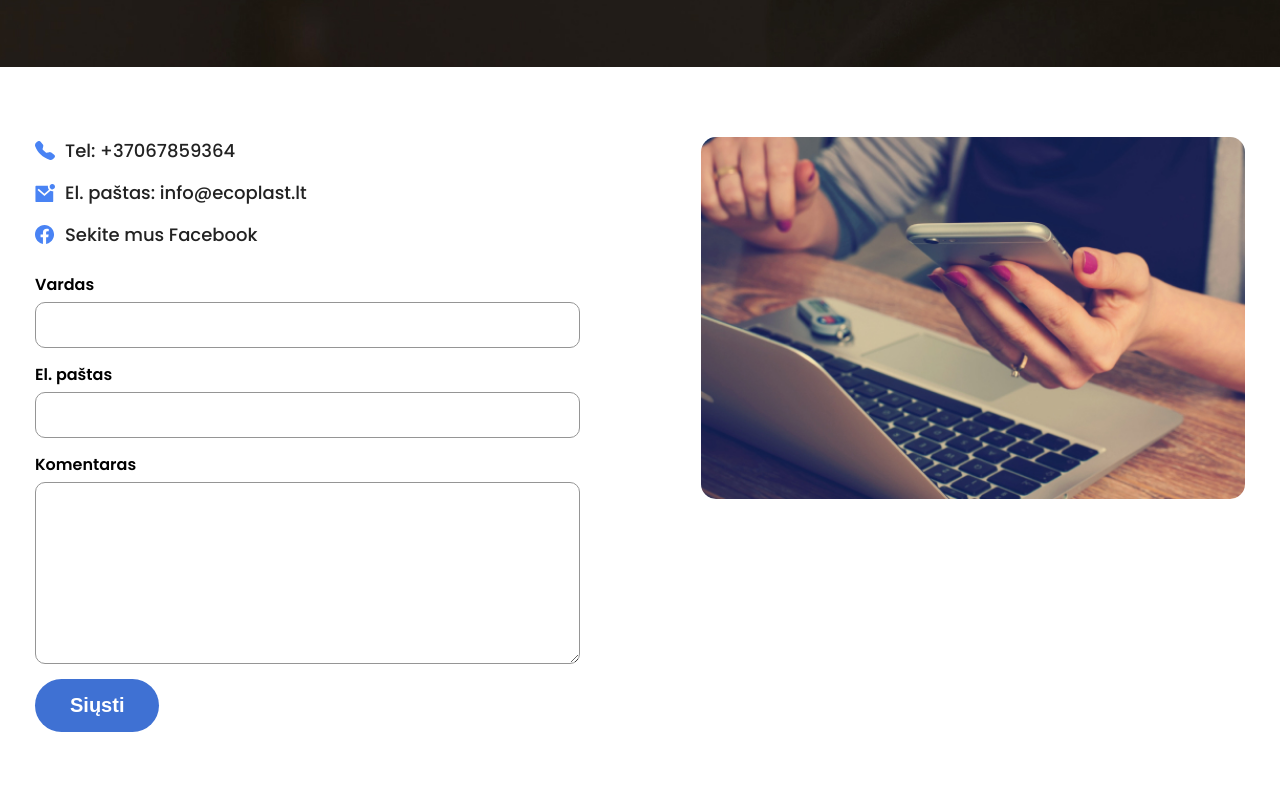
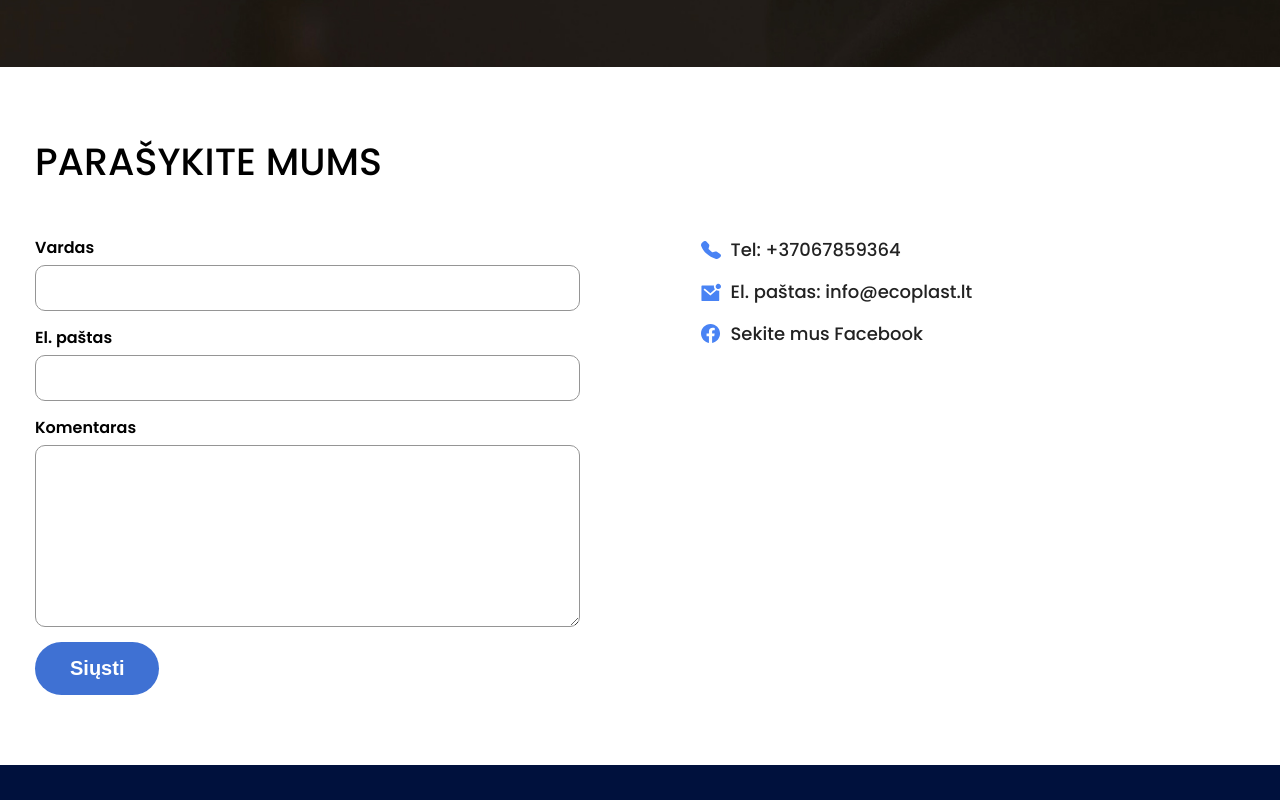
Before and after one commit to mateholik/ecoplast, a website: page contact.html in a window 1280 px wide. Shown: the part 520-1320 px from the top of the page. Drawn offline with nearby package versions, Linux system fonts and the light colour scheme; files that its build step writes are made by us from their sources.

Commit message:
design done

```diff
--- a/contact.html
+++ b/contact.html
@@ -69,9 +69,29 @@
         </div>
       </section>
 
-      <section class="contact">
+      <section class="content">
         <div class="container">
+          <h4>PARAŠYKITE MUMS</h4>
           <div class="row">
+            <div class="col">
+              <form>
+                <div class="input-wrap">
+                  <label for="name">Vardas</label>
+                  <input type="text" id="name" />
+                </div>
+                <div class="input-wrap">
+                  <label for="email">El. paštas</label>
+                  <input type="email" id="email" />
+                </div>
+                <div class="input-wrap">
+                  <label for="message">Komentaras</label>
+                  <textarea name="" id="message" cols="30" rows="10"></textarea>
+                </div>
+                <div class="btn-holder">
+                  <button class="btn">Siųsti</button>
+                </div>
+              </form>
+            </div>
             <div class="col">
               <div class="contacts">
                 <ul>
@@ -95,24 +115,6 @@
                   </li>
                 </ul>
               </div>
-              <div class="input-wrap">
-                <label for="name">Vardas</label>
-                <input type="text" id="name" />
-              </div>
-              <div class="input-wrap">
-                <label for="email">El. paštas</label>
-                <input type="email" id="email" />
-              </div>
-              <div class="input-wrap">
-                <label for="message">Komentaras</label>
-                <textarea name="" id="message" cols="30" rows="10"></textarea>
-              </div>
-              <div class="btn-holder">
-                <button class="btn">Siųsti</button>
-              </div>
-            </div>
-            <div class="col">
-              <img src="./src/img/contact.jpeg" alt="contact" />
             </div>
           </div>
         </div>
--- a/src/css/_catalog.scss
+++ b/src/css/_catalog.scss
@@ -11,7 +11,7 @@
       @include center;
     }
     h1 {
-      font-weight: 700;
+      font-weight: 600;
       font-size: 6.4rem;
       line-height: 8.2rem;
       text-align: center;
--- a/src/css/_contact.scss
+++ b/src/css/_contact.scss
@@ -11,7 +11,7 @@
       @include center;
     }
     h1 {
-      font-weight: 700;
+      font-weight: 600;
       font-size: 6.4rem;
       line-height: 8.2rem;
       text-align: center;
@@ -24,8 +24,26 @@
       }
     }
   }
-  .contact {
+  .content {
     margin-top: 7rem;
+    @include phone {
+      margin-top: 2rem;
+    }
+    h4 {
+      font-weight: 500;
+      font-size: 3.8rem;
+      line-height: 130%;
+      margin-bottom: 5rem;
+      @include phone {
+        display: none;
+      }
+    }
+    form {
+      @include phone {
+        max-width: 50rem;
+        margin: 0 auto;
+      }
+    }
     .contacts {
       margin-bottom: 2.5rem;
       a {
@@ -62,26 +80,6 @@
         &:first-of-type {
           margin-right: 10%;
         }
-        &:last-of-type {
-          @include phone {
-            max-width: 50rem;
-            width: auto;
-            margin: 0 auto;
-            margin-bottom: 2rem;
-          }
-          @media (max-width: 500px) {
-            margin: 0 -1.5rem;
-            border-radius: 0;
-            margin-bottom: 2rem;
-          }
-          img {
-            border-radius: 1.5rem;
-            overflow: hidden;
-            @media (max-width: 500px) {
-              border-radius: 0;
-            }
-          }
-        }
       }
       .btn-holder {
         @include phone {
--- a/src/css/_global.scss
+++ b/src/css/_global.scss
@@ -203,6 +203,7 @@ header {
     display: none;
     @include phone {
       display: block;
+      padding: 0;
     }
   }
   nav.desktop {
@@ -327,12 +328,15 @@ footer {
 }
 
 .copyryght {
-  padding: 30px 0;
+  padding: 3rem 0;
   background: #000c2d;
   margin-bottom: 0;
   p {
-    font-size: 16px;
+    font-size: 1.6rem;
     color: #ffffff;
     text-align: center;
+    @include phone {
+      font-size: 1.2rem;
+    }
   }
 }
--- a/src/css/_use-case.scss
+++ b/src/css/_use-case.scss
@@ -11,7 +11,7 @@
       @include center;
     }
     h1 {
-      font-weight: 700;
+      font-weight: 600;
       font-size: 6.4rem;
       line-height: 8.2rem;
       text-align: center;
@@ -39,7 +39,8 @@
     margin: 0;
     padding: 7rem 0;
     @include phone {
-      padding: 3rem 0;
+      padding-bottom: 3rem;
+      padding-top: 2.4rem;
     }
     h2 {
       font-size: 3.8rem;
@@ -52,12 +53,13 @@
         text-align: center;
         font-size: 2.2rem;
         line-height: 2.8rem;
-        margin-bottom: 1rem;
+        margin-bottom: 1.5rem;
       }
     }
     p {
       font-size: 1.8rem;
       margin-bottom: 1rem;
+      text-align: justify;
       @include phone {
         font-size: 1.4rem;
       }
@@ -96,7 +98,8 @@
     margin: 0;
     padding: 7rem 0;
     @include phone {
-      padding: 3rem 0;
+      padding-bottom: 3rem;
+      padding-top: 2.4rem;
     }
     h2 {
       font-size: 3.8rem;
@@ -109,12 +112,13 @@
         text-align: center;
         font-size: 2.2rem;
         line-height: 2.8rem;
-        margin-bottom: 1rem;
+        margin-bottom: 1.5rem;
       }
     }
     p {
       font-size: 1.8rem;
       margin-bottom: 1rem;
+      text-align: justify;
       @include phone {
         font-size: 1.4rem;
       }
```
Also changed, not shown: catalog.html (+2 -2 lines), src/js/main.js (+22 -4 lines).
